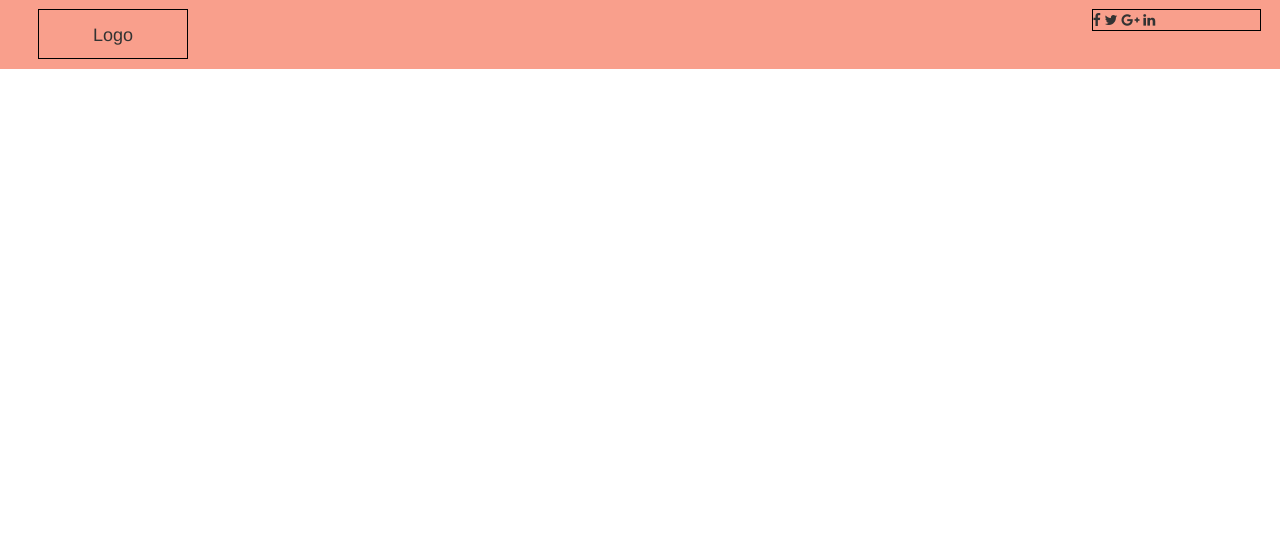
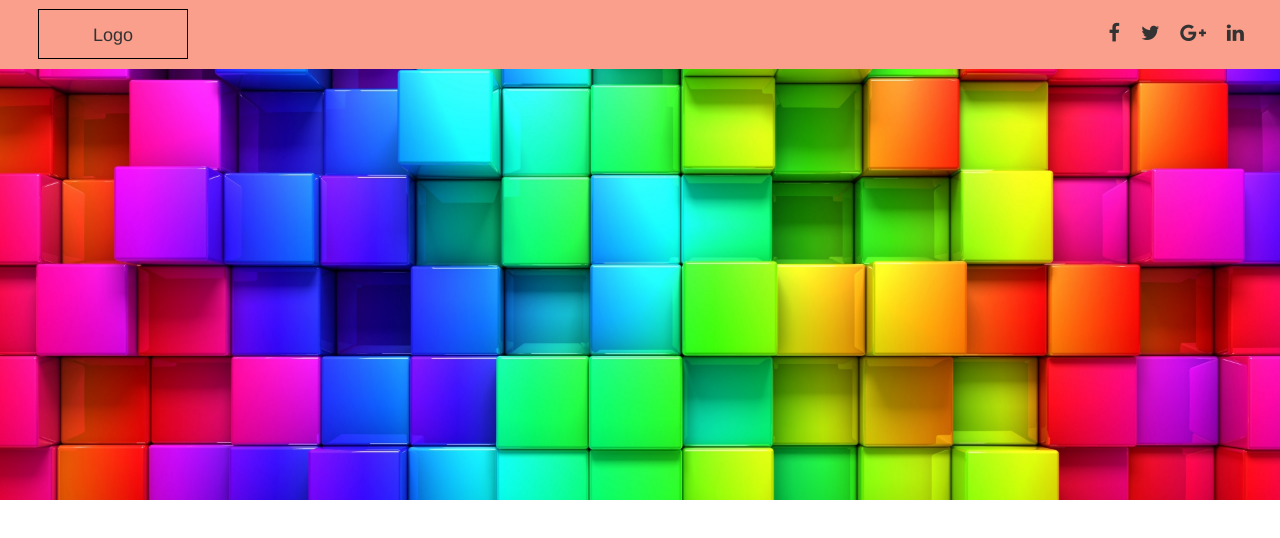
Before and after one commit to marshs2/motcham, a plain HTML site: page motch 2/index.html in a window 1280 px wide. Drawn offline with Linux system fonts and the light colour scheme.

Commit message:
Background image

```diff
--- a/motch 2/index.html
+++ b/motch 2/index.html
@@ -26,7 +26,7 @@
         <div class="navbar-brand logoBox">Logo</div>
       </div>
       <div class="col-md-2 pull-right">
-        <div class="socialIcons testBox">
+        <div class="socialIcons">
           <span><i class="fa fa-facebook"></i></span>
           <span><i class="fa fa-twitter"></i></span>
           <span><i class="fa fa-google-plus"></i></span>
@@ -36,7 +36,7 @@
     </div>
   </header>
 
-  <div class="bigImage">
+  <div class="jumbotron bigImage">
 
   </div>
   <!-- Stephen codes Here -->
--- a/motch 2/styles.css
+++ b/motch 2/styles.css
@@ -22,10 +22,22 @@ header{
 }
 
 .socialIcons{
-  margin: 5% 10% 5% 0%;
+  margin: 7% 10% 5% 0%;
+  padding: 5% 0% 5% 0%;
 }
-.bigText{
 
+.socialIcons span{
+  margin-left: 10%;
+}
+
+.socialIcons span i{
+  font-size: 20px;
+}
+.bigImage{
+  background-image: url('./assets/bigImage.jpg');
+  min-height: 500px;
+  background-repeat: no-repeat;
+  background-size: 100%;
 }
 
 /*Stephen codes here*/
```
Also changed, not shown: motch 2/assets/bigImage.jpg (added).
